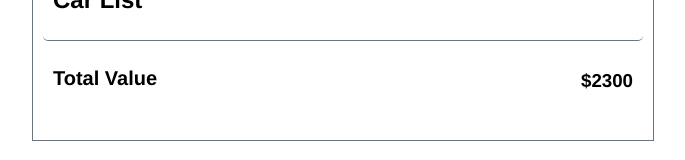
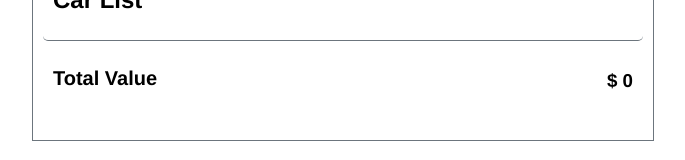
Before and after one commit to emmeiwhite/cars-app-redux-toolkit, a React (Create React App) app: page / in a window 1280 px wide. Shown: the part 298-458 px from the top of the page, without its empty margins (297-982 px from the left). Built offline with nearby package versions, Linux system fonts and the light colour scheme.

Commit message:
Got Total Cost --- From Derived State

```diff
--- a/src/components/CarList.js
+++ b/src/components/CarList.js
@@ -6,7 +6,13 @@ export default function CarList() {
   const dispatch = useDispatch();
 
   const cars = useSelector((state) => {
-    return state.data.cars;
+    const {
+      data: { cars, searchTerm },
+    } = state;
+    return cars.filter((car) =>
+      car.name.toLowerCase().includes(searchTerm.toLowerCase())
+    );
+    // return state.data.cars;
   });
 
   const handleDelete = (id) => {
--- a/src/components/CarValue.js
+++ b/src/components/CarValue.js
@@ -1,11 +1,20 @@
 // CarValue.jsx
-import React from "react";
+import { useSelector } from "react-redux";
 
 export default function CarValue() {
+  const totalCost = useSelector(({ data: { cars, searchTerm } }) => {
+    const filteredCars = cars.filter((car) =>
+      car.name.toLowerCase().includes(searchTerm.toLowerCase())
+    );
+
+    return filteredCars.reduce((acc, curr) => {
+      return (acc += curr.cost);
+    }, 0);
+  });
   return (
     <div className="car-value">
       <h2>Total Value</h2>
-      <h3>$2300</h3>
+      <h3>$ {totalCost}</h3>
     </div>
   );
 }
--- a/src/store/slices/carsSlice.js
+++ b/src/store/slices/carsSlice.js
@@ -8,6 +8,7 @@ const carsSlice = createSlice({
   },
   reducers: {
     changeSearchTerm(state, action) {
+      console.log(action.type);
       state.searchTerm = action.payload;
     },
     addCar(state, action) {
```
